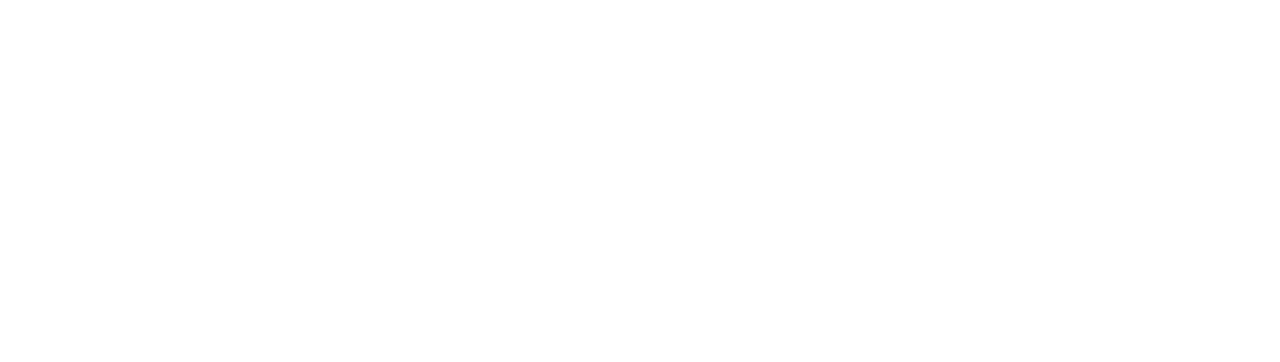
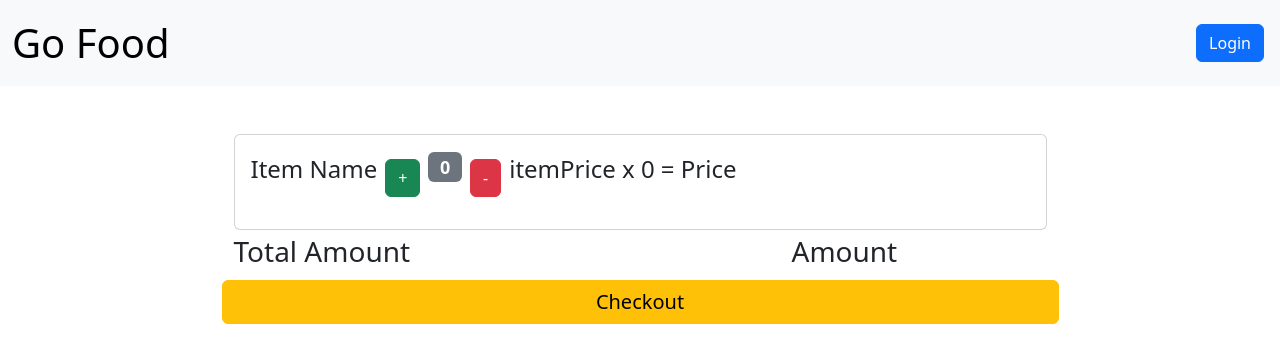
Before and after one commit to IshanJawade/react, a React (Create React App) app in the folder gofood/: page /cart in a window 1280 px wide. Before the commit this address had no page. Shown: the top 362 px of the page. Built offline with nearby package versions, Linux system fonts and the light colour scheme.

Commit message:
Cart screen added

```diff
--- a/gofood/src/App.js
+++ b/gofood/src/App.js
@@ -4,6 +4,7 @@
 import Home from "./screens/Home";
 import Login from "./screens/Login";
 import Signup from "./screens/Signup";
+import Cart from "./screens/Cart";
 
 
 function App() {
@@ -14,6 +15,7 @@
           <Route exact path="/" element= {<Home /> } />
           <Route exact path="/login" element= {<Login /> } />
           <Route exact path="/signup" element= {<Signup />} />
+          <Route exact path="/cart" element= {<Cart />} />
         </Routes>
       </Router>
     </>
--- a/gofood/src/components/Card.js
+++ b/gofood/src/components/Card.js
@@ -31,6 +31,10 @@
                                     }
                             </select>
                             <h5>Total Price</h5>
+                            <hr></hr>
+                            <div className="d-flex justify-content-between align-items-center">
+                                <button className=" btn btn-warning justify-content-between align-items-center">Add to Cart</button>
+                            </div>
                         </div>
                     </div>
             </div>
--- /dev/null
+++ b/gofood/src/components/CartItem.js
@@ -0,0 +1,37 @@
+import { useState } from 'react';
+
+
+export default function CartItem () {
+
+    let [count, setCount] = useState (0);
+
+    const incCount = () => {
+        if (count < 10){
+            setCount(++count);
+        }
+    }
+    const decCount = () => {
+        if (!count <= 0){
+            setCount(--count);
+        }
+    }
+
+    return(
+        <div>
+            <div className="container d-grid gap-2 col-9 mx-auto mt-5">
+                <div className="card">
+                    <div className="card-body">
+                        <div className="d-flex card-title fs-4 me-auto">
+                            Item Name
+                            <button className="d-flex btn btn-success m-2" onClick={incCount}> + </button>
+                                <div className="fs-4">  <h4><span class="badge bg-secondary">{count}</span></h4> </div>
+                            <button className="d-flex btn btn-danger m-2" onClick={decCount}> - </button>
+                            <div className='d-flex card-title fs-4'> itemPrice x {count} = Price </div>
+                        </div>
+                    </div>
+                </div>
+            </div>
+        </div>
+
+    )
+}
--- a/gofood/src/components/Navbar.js
+++ b/gofood/src/components/Navbar.js
@@ -33,7 +33,7 @@
                   </div>
                 :
                   <div className='d-flex'>
-                    <Link className=" nav-link active fs-5 mx-1" to="">Cart</Link>
+                    <Link className=" btn btn-warning mx-1" to="/cart">Cart</Link>
                     <button className="btn btn-secondary mx-1 " onClick={handleLogout}>Logout</button>
                   </div>
               }
--- /dev/null
+++ b/gofood/src/screens/Cart.js
@@ -0,0 +1,25 @@
+import React, { useState } from 'react';
+import Navbar from '../components/Navbar';
+import { Link, useNavigate } from 'react-router-dom';
+import CartItem from '../components/CartItem';
+
+export default function Cart() {
+    return(
+        <div>
+            <div> <Navbar /> </div>
+            <div className='container'>
+                <div> <CartItem /> </div>
+                <div className='d-grid gap-2 col-9 mx-auto'>
+                    <div className='container fs-3'>
+                        <div className='row'>
+                            <div className='d-flex me-auto col'>Total Amount</div>
+                            <div className='d-flex col'> </div>
+                            <div className='d-flex col'>Amount{}</div>
+                        </div>
+                    </div>
+                    <button className='btn btn-warning fs-5'> Checkout </button>
+                </div>
+            </div>
+        </div>
+    )
+}
```
Also changed, not shown: gofood/src/components/ContectReducer.js (added, +8 -0 lines).
